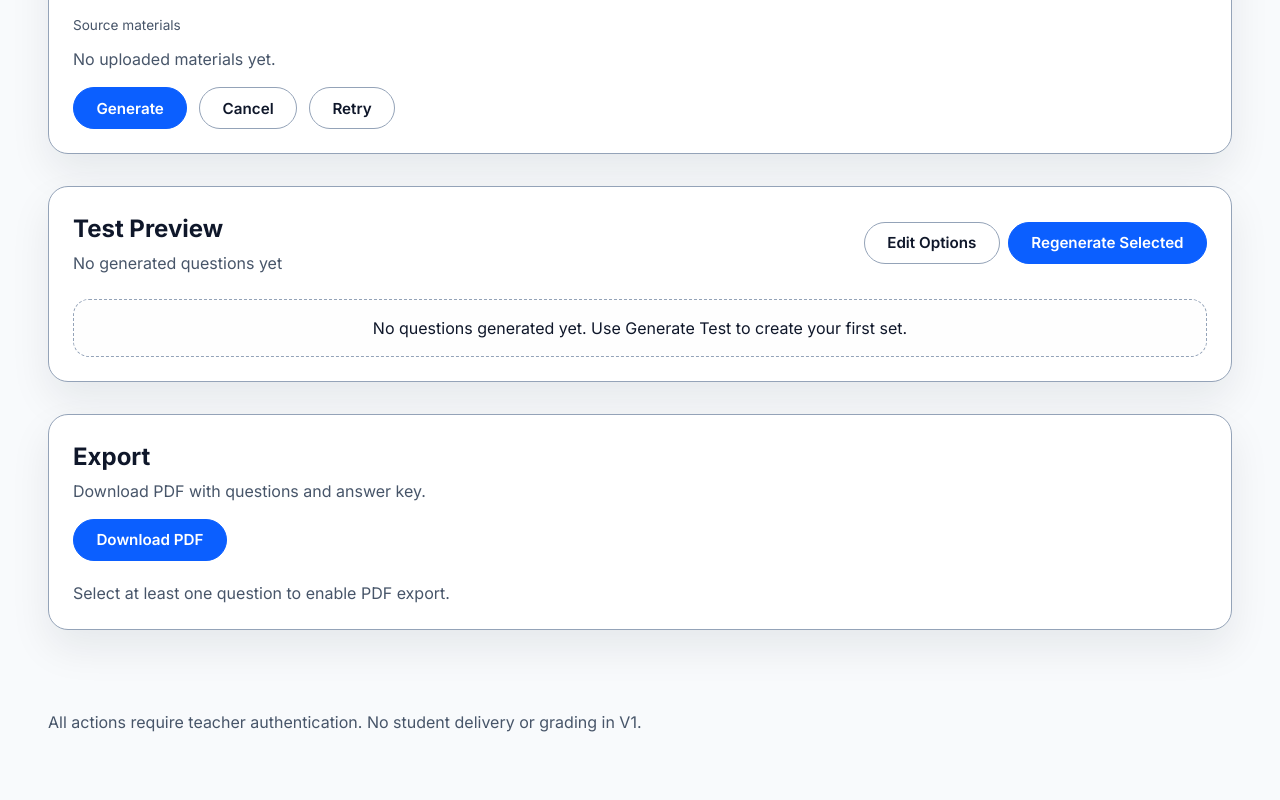
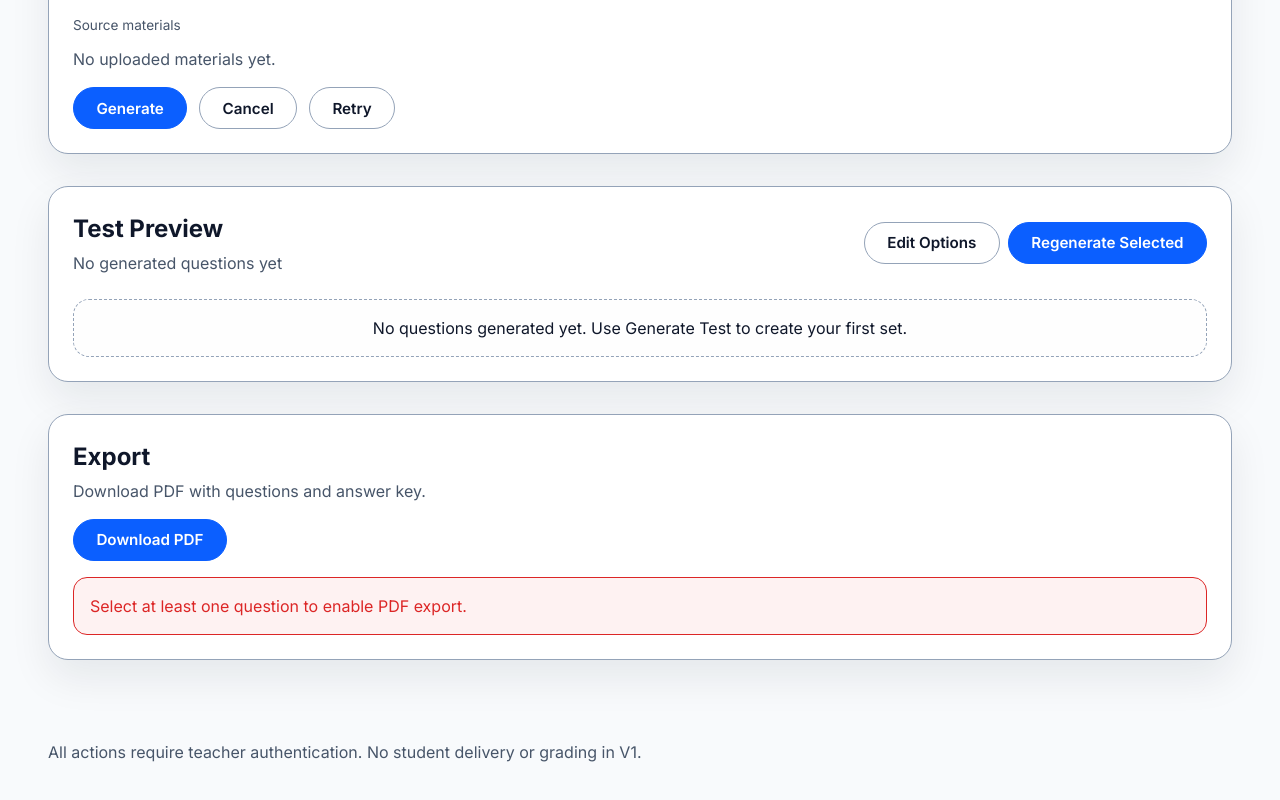
Before and after one commit to shahd803/EduAssist, a Next.js app: page / in a window 1280 px wide. Shown: the part 1331-2131 px from the top of the page. Built offline with nearby package versions, Linux system fonts and the light colour scheme.

Commit message:
styled error message on no selected message for noticeability

```diff
--- a/src/components/ExportPanel.jsx
+++ b/src/components/ExportPanel.jsx
@@ -99,7 +99,9 @@ function ExportPanel({ questions, keptQuestionIds }) {
         </button>
       </div>
       {keptCount === 0 && (
-        <p className="muted">Select at least one question to enable PDF export.</p>
+        <div className="export-error">
+          <p>Select at least one question to enable PDF export.</p>
+        </div>
       )}
       {exportError && (
         <div className="export-error">
```
